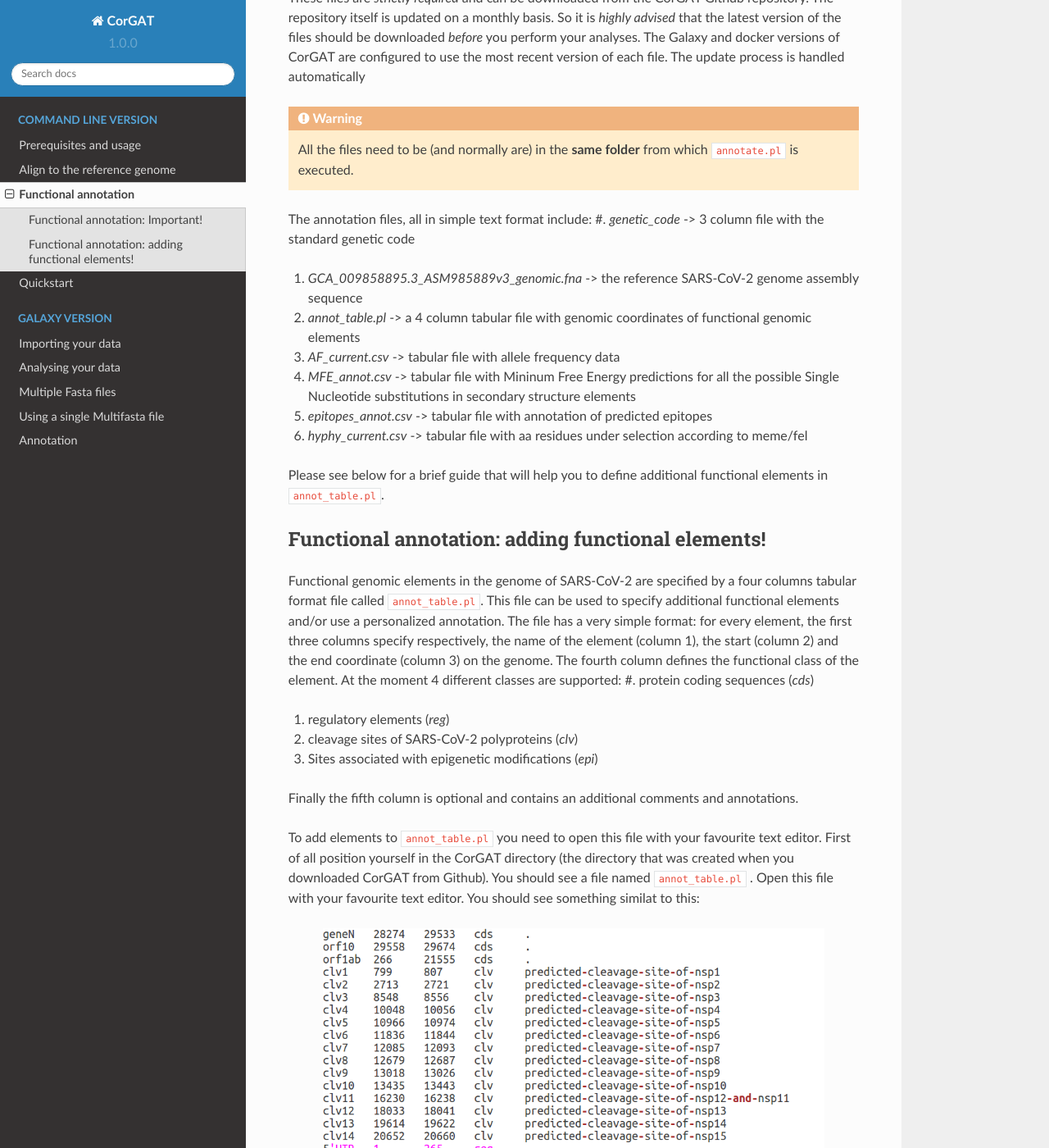
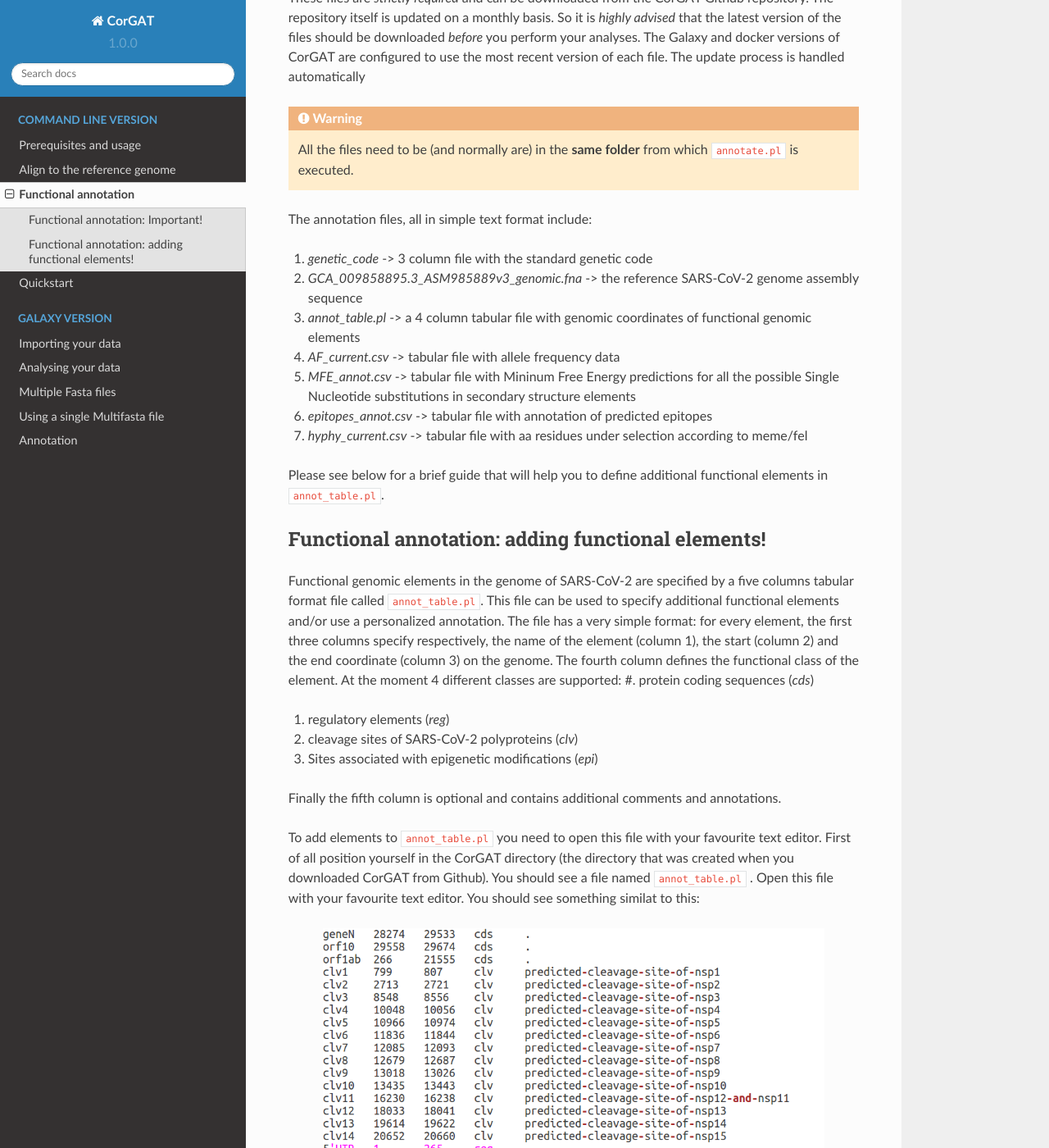
Before and after one commit to matteo14c/CorGAT, a Sphinx documentation site: the page built from Documentation/source/func_annotation.rst, in a window 1280 px wide and 1400 px high, scrolled down 2211 px. Shown: the whole window at 82% size. Built offline with Sphinx 7.4.7 and the Read the Docs theme 2.0.0, drawn with Linux system fonts in a browser that asks for light colours.

Commit message:
Update func_annotation.rst

```diff
--- a/Documentation/source/func_annotation.rst
+++ b/Documentation/source/func_annotation.rst
@@ -73,6 +73,7 @@ These files are *strictly required* and can be downloaded from the CorGAT Github
    All the files need to be (and normally are) in the **same folder** from which ``annotate.pl`` is executed.
 
 The annotation files, all in simple text format include:
+
 #. *genetic_code* -> 3 column file with the standard genetic code
 
 #. *GCA_009858895.3_ASM985889v3_genomic.fna* -> the reference SARS-CoV-2 genome assembly sequence
@@ -92,7 +93,7 @@ Please see below for a brief guide that will help you to define additional funct
 Functional annotation: adding functional elements!
 --------------------------------------------------
 
-Functional genomic elements in the genome of SARS-CoV-2 are specified by a four columns tabular format file called ``annot_table.pl``. This file can be used to specify additional functional elements and/or use a personalized annotation. The file has a very simple format: for every element, the first three columns specify respectively, the name of the element (column 1), the start (column 2) and the end coordinate (column 3) on the genome. The fourth column defines the functional class of the element. At the moment 4 different classes are supported:
+Functional genomic elements in the genome of SARS-CoV-2 are specified by a five columns tabular format file called ``annot_table.pl``. This file can be used to specify additional functional elements and/or use a personalized annotation. The file has a very simple format: for every element, the first three columns specify respectively, the name of the element (column 1), the start (column 2) and the end coordinate (column 3) on the genome. The fourth column defines the functional class of the element. At the moment 4 different classes are supported:
 #. protein coding sequences (*cds*)
 
 #. regulatory elements (*reg*)
@@ -101,7 +102,7 @@ Functional genomic elements in the genome of SARS-CoV-2 are specified by a four
 
 #. Sites associated with epigenetic modifications (*epi*)
 
-Finally the fifth column is optional and contains an additional comments and annotations.
+Finally the fifth column is optional and contains additional comments and annotations.
 
 To add elements to ``annot_table.pl`` you need to open this file with your favourite text editor. First of all position yourself in the CorGAT directory (the directory that was created when you downloaded CorGAT from Github). You should see a file named ``annot_table.pl`` . Open this file with your favourite text editor. You should see something similat to this:
 
```
